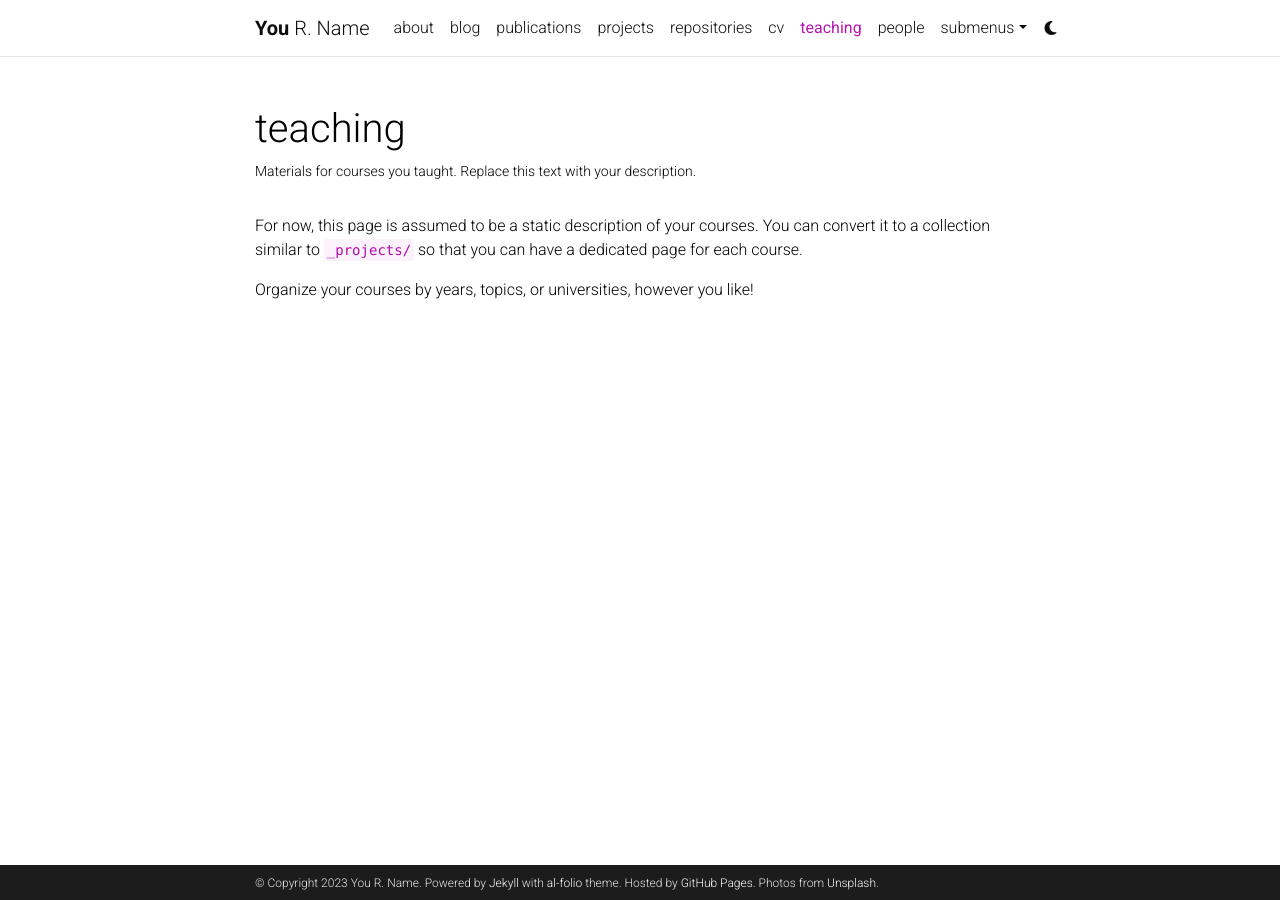
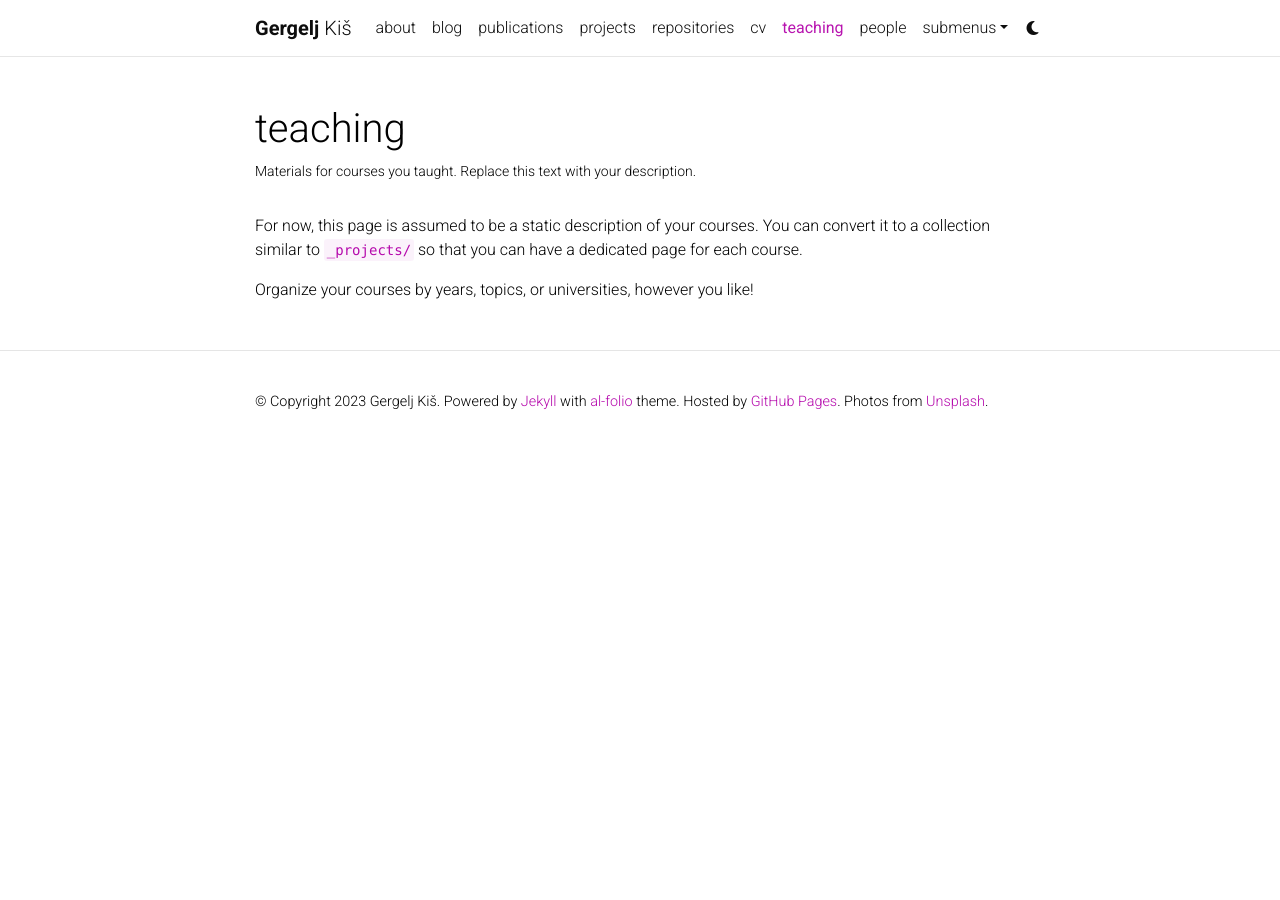
Before and after one commit to gergelj/gergelj.github.io, a Jekyll site: the page built from _pages/teaching.md, in a window 1280 px wide. Built offline with Jekyll 4.4.1, drawn with Linux system fonts in a browser that asks for light colours; comment, search, counter and statistics services are not loaded; a style sheet for code colours, icons or effects is not loaded.

Commit message:
first try

```diff
--- a/_config.yml
+++ b/_config.yml
@@ -3,10 +3,10 @@
 # -----------------------------------------------------------------------------
 
 title: blank # the website title (if blank, full name will be used instead)
-first_name: You
-middle_name: R.
-last_name: Name
-email: you@example.com
+first_name: Gergelj
+middle_name:
+last_name: Kiš
+email: kgerg13@gmail.com
 description: > # the ">" symbol means to ignore newlines until "footer_text:"
   A simple, whitespace theme for academics. Based on [*folio](https://github.com/bogoli/-folio) design.
 footer_text: >
@@ -41,14 +41,14 @@
 # will use title and url fields
 # Take a look to https://github.com/jekyll/jekyll-feed for more customization
 
-rss_icon: true
+rss_icon: false
 
 # -----------------------------------------------------------------------------
 # Layout
 # -----------------------------------------------------------------------------
 
 navbar_fixed: true
-footer_fixed: true
+footer_fixed: false
 
 # Dimensions
 max_width: 800px
@@ -67,11 +67,11 @@
 # Social integration
 # -----------------------------------------------------------------------------
 
-github_username: # your GitHub user name
+github_username: gergelj # your GitHub user name
 gitlab_username: # your GitLab user name
 x_username: # your X handle
 mastodon_username: # your mastodon instance+username in the format instance.tld/@username
-linkedin_username: # your LinkedIn user name
+linkedin_username: gergelj-kiš-04b1991a2 # your LinkedIn user name
 telegram_username: # your Telegram user name
 scholar_userid: # your Google Scholar ID
 semanticscholar_id: # your Semantic Scholar ID
@@ -93,10 +93,10 @@
 stackoverflow_id: # your stackoverflow id
 kaggle_id: # your kaggle id
 lastfm_id: # your lastfm id
-spotify_id: # your spotify id
+spotify_id: kgerg13 # your spotify id
 pinterest_id: # your pinterest id
 unsplash_id: # your unsplash id
-instagram_id: # your instagram id
+instagram_id: gergeljj # your instagram id
 facebook_id: # your facebook id
 youtube_id: # your youtube channel id (youtube.com/@<youtube_id>)
 discord_id: # your discord id (18-digit unique numerical identifier)
--- a/_data/repositories.yml
+++ b/_data/repositories.yml
@@ -1,5 +1,5 @@
 github_users:
-  - torvalds
+  - gergelj
   - alshedivat
 
 github_repos:
```
Also changed, not shown: 1 other file.
